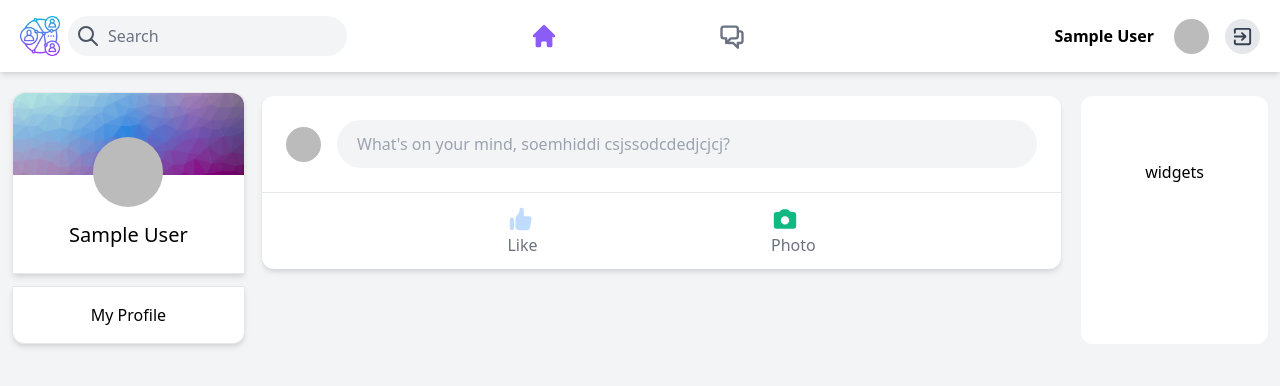
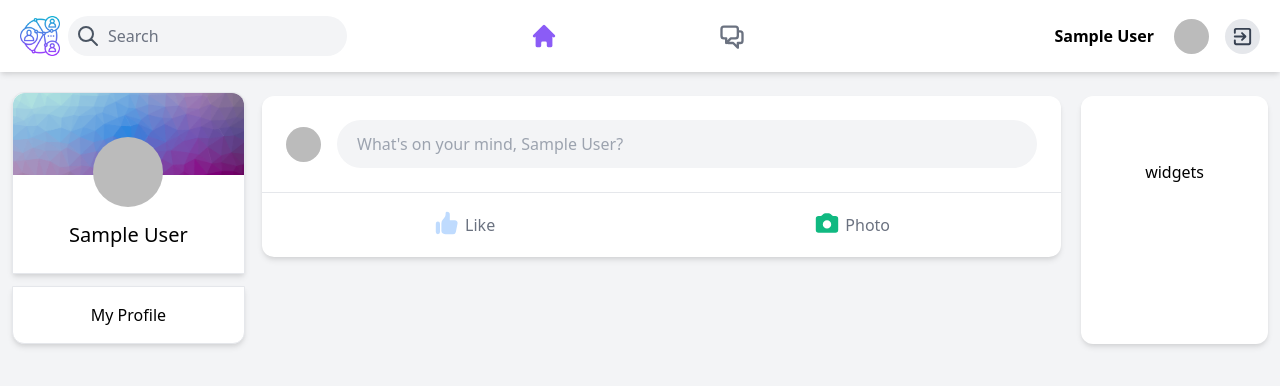
Before and after one commit to aneesimran/SocialMediaWebApp, a Next.js app in the folder socialwebapp/: page / in a window 1280 px wide. Shown: the top 386 px of the page. Built offline with nearby package versions, Linux system fonts and the light colour scheme; no server answers; sample sign-in values are in the browser's storage.

Commit message:
init firestore connection

```diff
--- a/socialwebapp/components/InputBox.js
+++ b/socialwebapp/components/InputBox.js
@@ -23,18 +23,18 @@ function InputBox() {
           <input
             className="rounded-full h-12 bg-gray-100 flex-grow px-5 focus:outline-none"
             type="text"
-            placeholder={`What's on your mind, soemhiddi csjssodcdedjcjcj?`}
+            placeholder={`What's on your mind, ${session.user.name}?`}
           />
           <button hidden type="submit" onClick={sendPost}></button>
         </form>
       </div>
       <div className="flex justify-evenly p-3 border-t">
         <div className="inputIcon">
-          <ThumbUpIcon className="h-7 text-blue-200" />
+          <ThumbUpIcon className="h-7 text-blue-200 -mt-1" />
           <p className="text-xs sm:text-sm xl:text-base">Like</p>
         </div>
         <div className="inputIcon">
-          <CameraIcon className="h-7 text-green-500" />
+          <CameraIcon className="h-7 text-green-500 -mt-1" />
           <p className="text-xs sm:text-sm xl:text-base">Photo</p>
         </div>
       </div>
--- a/socialwebapp/components/Widgets.js
+++ b/socialwebapp/components/Widgets.js
@@ -2,7 +2,7 @@ import React from "react";
 
 function Widgets() {
   return (
-    <div className="hidden lg:flex p-16 bg-white mt-6 mr-3 rounded-xl ">
+    <div className="hidden lg:flex p-16 bg-white mt-6 mr-3 rounded-xl shadow-md ">
       <h3>widgets</h3>
     </div>
   );
--- /dev/null
+++ b/socialwebapp/firebase.js
@@ -0,0 +1,22 @@
+import firebase from "firebase";
+import "firebase/storage";
+
+const firebaseConfig = {
+  apiKey: "AIzaSyB6QQch2ipj9IsXgO3CFU_aopTkND5Dg7U",
+  authDomain: "socialmediawebapp-887e8.firebaseapp.com",
+  projectId: "socialmediawebapp-887e8",
+  storageBucket: "socialmediawebapp-887e8.appspot.com",
+  messagingSenderId: "73989065148",
+  appId: "1:73989065148:web:04aa7fbef8852d8e8883b9",
+};
+
+//check if we have already initialised to check if we have already rendered on the server, as we are doing server side rendering.
+
+const app = !firebase.apps.length
+  ? firebase.initializeApp(firebaseConfig)
+  : firebase.app();
+
+const db = app.firestore();
+const storage = firebase.storage();
+
+export { db, storage };
--- a/socialwebapp/package.json
+++ b/socialwebapp/package.json
@@ -11,6 +11,7 @@
     "@heroicons/react": "^1.0.1",
     "@material-ui/core": "^4.11.4",
     "@material-ui/icons": "^4.11.2",
+    "firebase": "^8.6.2",
     "next": "10.2.0",
     "next-auth": "^3.23.1",
     "next-images": "^1.7.0",
--- a/socialwebapp/styles/globals.css
+++ b/socialwebapp/styles/globals.css
@@ -7,4 +7,8 @@
     @apply inline-flex p-1.5 h-10 w-10 bg-gray-200 rounded-full
   text-gray-700 cursor-pointer hover:bg-gray-300;
   }
+
+  .inputIcon {
+    @apply flex items-center space-x-1 hover:bg-gray-100 flex-grow justify-center p-2 rounded-xl cursor-pointer;
+  }
 }
```
Also changed, not shown: 1 other file (tests, documents, lock files or other folders).
